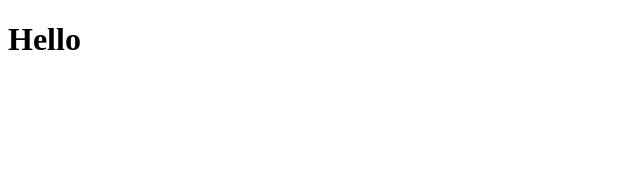
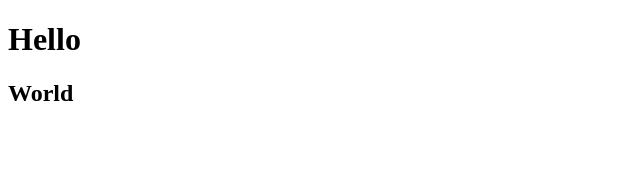
Before and after one commit to Jinkyo-09/react-first, a React (Create React App) app: page / in a window 1280 px wide. Shown: the top 170 px of the page, without its empty margins (0-640 px from the left). Built offline with nearby package versions, Linux system fonts and the light colour scheme.

Commit message:
컴퍼넌트 생성

```diff
--- a/src/App.js
+++ b/src/App.js
@@ -1,5 +1,10 @@
 function App() {
-	return <h1>Hello</h1>;
+	return (
+		<>
+			<h1>Hello</h1>
+			<h2>World</h2>
+		</>
+	);
 }
 
 export default App;
@@ -27,5 +32,16 @@ Virtual DOM(가상돔)
 
 
 JSX
-- 리엑트에서 DOM을 효율적으로 생성하기 위한 HTML의 규칙성을 따라한 java script 제작 방식
+- 리엑트에서 DOM을 효율적으로 생성하기 위한 HTML의 규칙성을 따라한 java script 돔 제작 방식
+
+
+
+컴퍼넌트 생성시 주의점
+- 무조건 JSX를 리턴
+- 함수 이름은 대문자로 시각
+- export로 내보내야지 다른 컴포넌트에서 불러올수 있음
+- 하나의 컴퍼넌트 함수는 단위 JSX를 리턴 가능
+- 복수개의 JSX를 리턴하고 싶을 때는 wrappin element로 묶어서 그룹화한뒤 리턴
+
+- 중첩된 엘리먼트 노드를 생성하지 않고 복수개의 JSX를 리턴하고 싶을 때는 <></> Fragment로 감싸줌
 */
```
